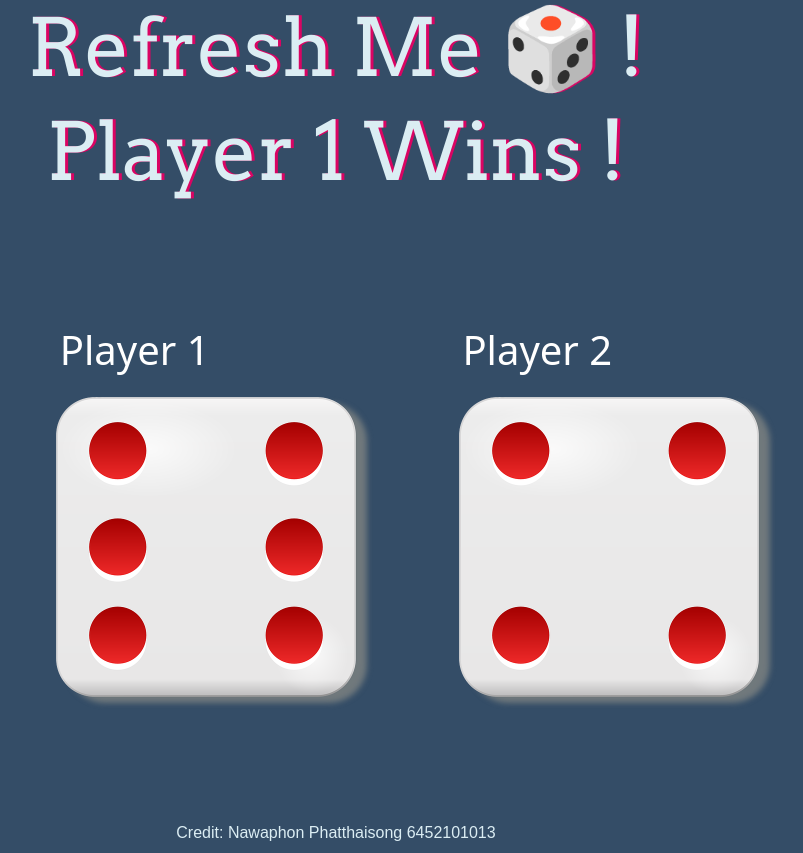
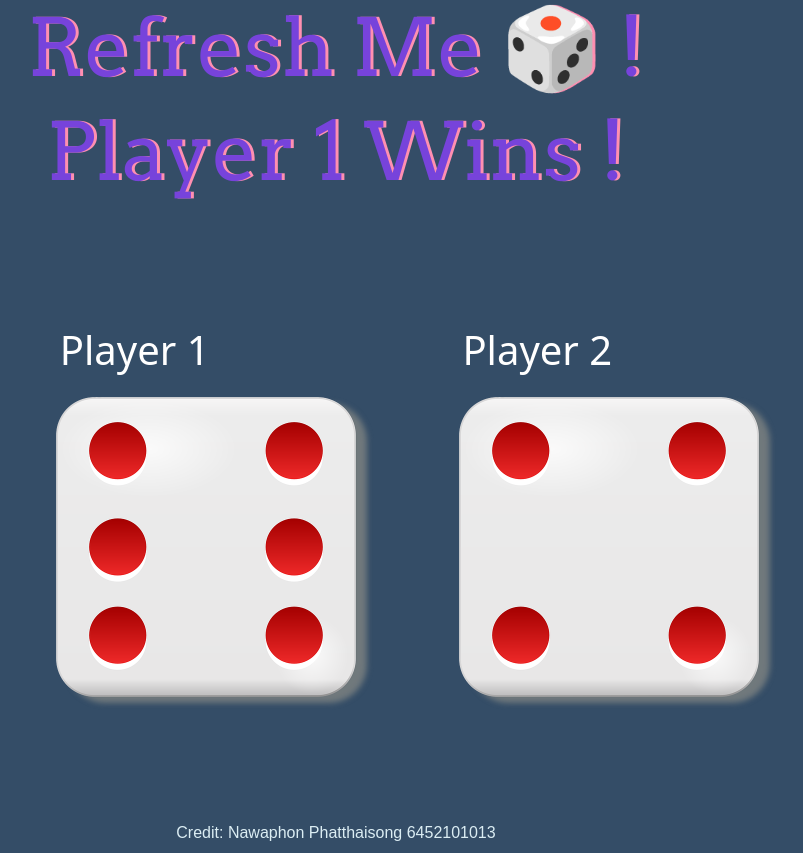
Before and after one commit to GZonw/dice, a plain HTML site: page index.html in a window 1280 px wide. Shown: the whole page, without its empty margins (304-1107 px from the left). Drawn offline with nearby package versions, Linux system fonts and the light colour scheme.

Commit message:
Update styles.css

```diff
--- a/styles.css
+++ b/styles.css
@@ -5,16 +5,16 @@ body {
 
 h1 {
   font-size: 5rem;
-  color: #DBEDF3;
+  color: #7743DB;
   font-family: "Arvo", cursive;
-  text-shadow: 3px 0 #DA0463;
+  text-shadow: 3px 0 #FF8FB1;
 
 }
 h2 {
   font-size: 5rem;
-  color: #DBEDF3;
+  color: #7743DB;
   font-family: "Arvo", cursive;
-  text-shadow: 3px 0 #DA0463;
+  text-shadow: 3px 0 #FF8FB1;
 
 }
 
```
